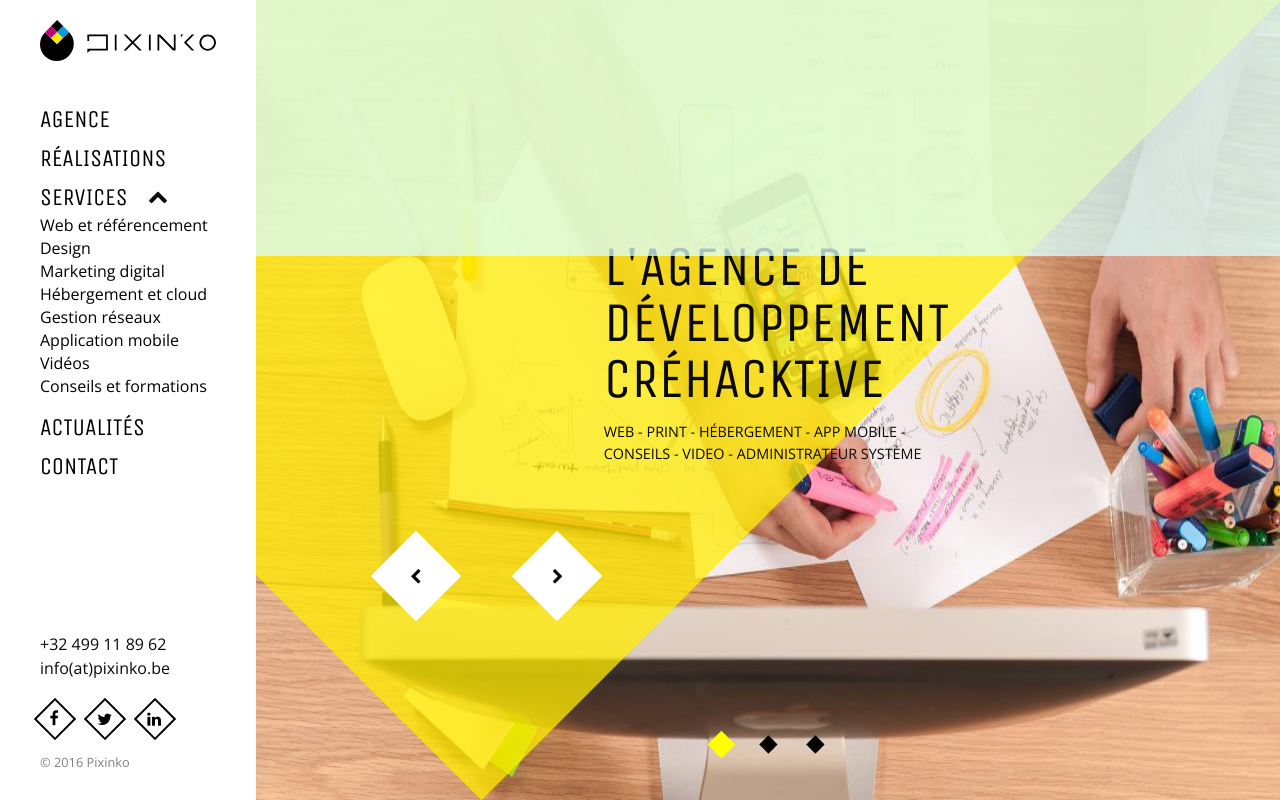
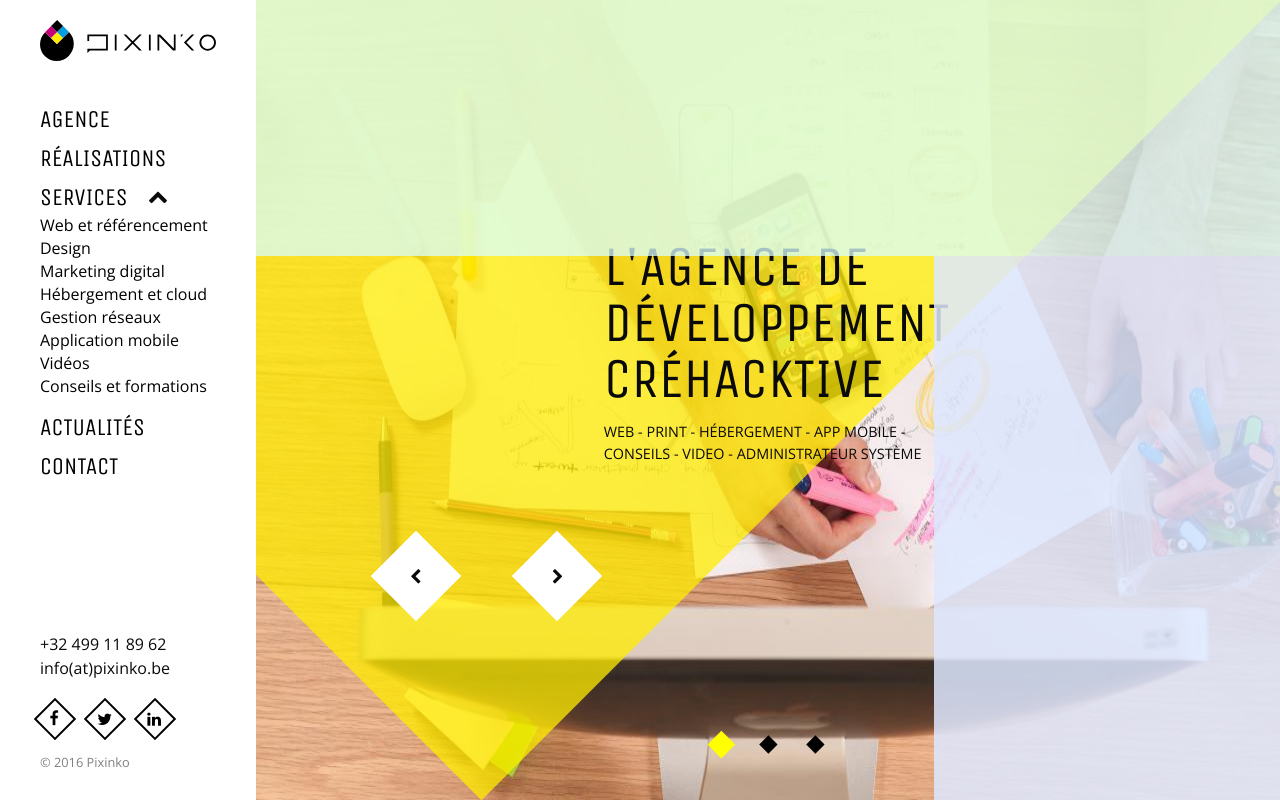
Before and after one commit to CelineThiry/Pix, a PHP site: page / in a window 1280 px wide. Run offline with PHP 8.4, Linux system fonts and the light colour scheme; some libraries are stand-ins or nearby versions.

Commit message:
Worked on .exergue : - Reorganised - Renamed - Test animation

```diff
--- a/css/style.css
+++ b/css/style.css
@@ -298,12 +298,12 @@
   z-index: 28;
   height: 32vh; }
 
-.slider-text {
+.slider-text-top {
   width: 100%;
   overflow: hidden;
   height: 100%;
   position: relative; }
-  .slider-text ul {
+  .slider-text-top ul {
     margin: 0;
     padding: 0;
     list-style: none;
@@ -311,7 +311,7 @@
     width: 300%;
     height: 100%;
     top: 0; }
-  .slider-text li {
+  .slider-text-top li {
     padding: 0;
     margin: 0;
     width: 33.333333%;
@@ -320,7 +320,7 @@
     position: absolute;
     top: 0;
     bottom: 0; }
-  .slider-text .block-text {
+  .slider-text-top .block-text {
     display: block;
     border: none;
     width: 100%;
@@ -376,6 +395,79 @@
 
 .exergue.active:after {
   border-right: 30px solid #009DE0; }
+
+/* LAYER 4 */
+.layer4 {
+  position: absolute;
+  bottom: -100vh;
+  right: 0;
+  width: 27vw;
+  background-color: rgba(255, 200, 255, 0.7);
+  z-index: 28;
+  height: 68vh; }
+
+.slider-text-bottom {
+  width: 100%;
+  overflow: hidden;
+  height: 100%;
+  position: relative; }
+  .slider-text-bottom ul {
+    margin: 0;
+    padding: 0;
+    list-style: none;
+    position: absolute;
+    width: 300%;
+    height: 100%;
+    top: 0; }
+  .slider-text-bottom li {
+    padding: 0;
+    margin: 0;
+    width: 33.333333%;
+    height: 100%;
+    overflow: hidden;
+    position: absolute;
+    top: 0;
+    bottom: 0; }
+  .slider-text-bottom .block-text {
+    display: block;
+    border: none;
+    width: 100%;
+    height: 100%;
+    /* min-height: 100%; */
+    background-color: rgba(200, 255, 255, 0.5);
+    margin: auto;
+    position: relative; }
+    .slider-text-bottom .block-text h1 {
+      text-align: left;
+      text-transform: uppercase;
+      font-family: "Unica One", cursive;
+      line-height: 3.5rem;
+      font-size: 3.5rem;
+      font-weight: normal; }
+    .slider-text-bottom .block-text > p {
+      text-align: left;
+      text-transform: uppercase;
+      font-family: "Open Sans", sans-serif; }
+
+.exergue.bottom {
+  top: 10vh;
+  left: 0; }
+
+.exergue.bottom.active {
+  left: 0;
+  background-color: #009DE0;
+  color: white; }
+
+.exergue.bottom:after {
+  border-top: 30px solid transparent;
+  border-bottom: 30px solid transparent;
+  border-left: 30px solid transparent;
+  top: -30px;
+  left: 0; }
+
+.exergue.bottom.active:after {
+  border-left: 30px solid #009DE0;
+  border-right: 0px; }
 
 /* MENU RESPONSIVE */
 .menu-responsive {
--- a/index.php
+++ b/index.php
@@ -171,42 +171,73 @@
 			</div>
 		</div> <!-- END LAYER 2 -->
 		<div class="layer3">
-			<div class="slider-text">
+			<div class="slider-text-top">
 			  <ul>
-			    <li id="slide1">
+			    <li id="slide1-text-top">
 			      <div class="block-text">
 			      <!-- <h1>crehacktive<br>developpement<br>agency</h1>
 			      <p>print - web - mobile - video - training - IT</p> -->
-				      <div class="exergue">
-				      	<p>Lorem ipsum dolor sit amet, consectetur adipisicing elit. Nesciunt cum provident</p>
-
+				    <a href="">
+				    	<div class="exergue top">
+				      		<p>Un projet en tête ?<br>Discutons-en !</p>
 				      </div>
+				    </a>
 			      </div>
 			    </li>
-			    <li id="slide2">
+			    <li id="slide2-text-top">
+			      <div class="block-text">
+				      <a href="">
+				      	<div class="exergue top">
+				      		<p>Ici, écrire un texte<br> de 2 lignes</p>
+				      	</div>
+				      </a>
+			      </div>
+			    </li>
+			    <li id="slide3-text-top">
 			      <div class="block-text">
 
-			      <div class="exergue">
-			      	<p>Lorem ipsum dolor sit amet, consectetur adipisicing elit. Repellendus error pariatur </p>
-
-			      </div>
+				      <a href="">
+				      	<div class="exergue top">
+				      		<p>Envie d'améliorer<br>votre présence en ligne ?</p>
+				      	</div>
+				      </a>
 
 			      </div>
 			    </li>
-			    <li id="slide3">
+			  </ul>
+			</div>
+		</div>
+		<!-- END LAYER 3 -->
+		<div class="layer4">
+			<div class="slider-text-bottom">
+			  <ul>
+			    <li id="slide1-text-bottom">
 			      <div class="block-text">
 
-				      <div class="exergue">
-				      	<p>Lorem ipsum dolor sit amet, consectetur adipisicing elit. </p>
-
-				      </div>
+			      </div>
+			    </li>
+			    <li id="slide2-text-bottom">
+			      <div class="block-text">
+				    <a href="">
+				    	<div class="exergue bottom">
+				      		<p>Ecrire un court texte accrocheur</p>
+				    	</div>
+				    </a>
+			      </div>
+			    </li>
+			    <li id="slide3-text-bottom">
+			      <div class="block-text">
+				      <a href="">
+				      	<div class="exergue bottom">
+				      		<p>Besoin d'une identité de marque ?</p>
+				      	</div>
+				      </a>
 			      </div>
 			    </li>
 			  </ul>
-
 			</div>
 		</div>
-		<!-- END LAYER 3 -->
+		<!-- END LAYER 4 -->
 	</main>
 
 </section> <!-- END CONTAINER -->
--- a/sass/style.scss
+++ b/sass/style.scss
@@ -418,7 +418,7 @@
   // min-height: 450px;
 }
 
-.slider-text {
+.slider-text-top {
 width: 100%;
 overflow: hidden;
 height: 100%;
@@ -535,6 +558,104 @@
 	border-right: 30px solid #009DE0;
 }
 
+/* LAYER 4 */
+
+.layer4 {
+  // display: none;
+  position: absolute;
+  bottom: -100vh;
+	right: 0;
+	width: 27vw;
+  // min-width: 650px;
+  background-color: rgba(255,200,255,0.7);
+  z-index: 28;
+  height: 68vh;
+  // min-height: 450px;
+}
+
+.slider-text-bottom {
+width: 100%;
+overflow: hidden;
+height: 100%;
+position: relative;
+
+	ul{
+		margin: 0;
+		padding: 0;
+		list-style: none;
+		position: absolute;
+		width: 300%;
+		height: 100%;
+		top: 0;
+	}
+
+	li{
+		padding: 0;
+		margin: 0;
+		width: 33.333333%;
+		height: 100%;
+		overflow: hidden;
+		position: absolute;
+		top: 0;
+		bottom: 0;
+	}
+
+	.block-text{
+		display: block;
+    	border: none;
+    	width: 100%;
+    	height: 100%;
+    	/* min-height: 100%; */
+    	background-color: rgba(200,255,255,0.5);
+    	margin: auto;
+    	// margin-top: 25vh;
+    	// padding: 15px;
+    	position: relative;
+
+
+
+    	h1{
+    		text-align: left;
+    		text-transform: uppercase;
+    		font-family: $unica;
+    		line-height: 3.5rem;
+    		font-size: 3.5rem;
+    		font-weight: normal;
+
+    	}
+
+    	> p{
+			text-align: left;
+    		text-transform: uppercase;
+    		font-family: $open;
+    	}
+	}
+}
+
+.exergue.bottom{
+	top: 10vh;
+	left: 0;
+}
+
+.exergue.bottom.active{
+	left: 0;
+	background-color: #009DE0;
+   	color: white;
+}
+
+
+.exergue.bottom:after{
+	border-top: 30px solid transparent;
+    border-bottom: 30px solid transparent;
+    border-left: 30px solid transparent;
+	top: -30px;
+    left: 0;
+}
+
+.exergue.bottom.active:after{
+	border-left: 30px solid #009DE0;
+	border-right: 0px;
+}
 
 
 
```
Also changed, not shown: other parts of css/style.css (+26 -7 lines), other parts of sass/style.scss (+41 -18 lines), js/slider.js (+120 -13 lines), index_old.html (renamed from index.html), 1 other file.
